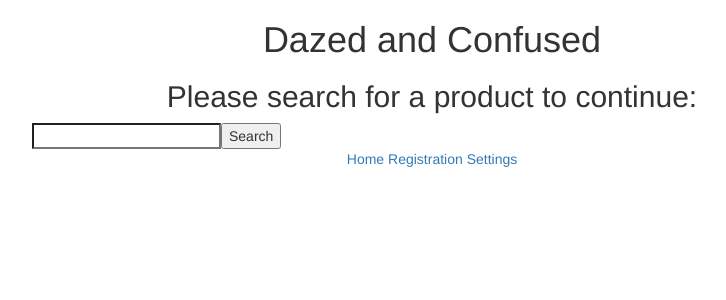
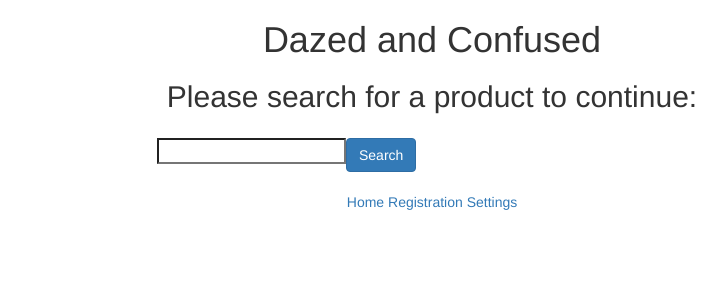
Before and after one commit to haleyt2015/Dazed-Confused, a Django app: page /user_profile in a window 1280 px wide. Shown: the top 300 px of the page, without its empty margins (208-934 px from the left). Run offline with Django 3.2, Linux system fonts and the light colour scheme; some libraries are stand-ins or nearby versions.

Commit message:
Minor improvments

```diff
--- a/Dazed_And_Confused/webApp/templates/user_profile.html
+++ b/Dazed_And_Confused/webApp/templates/user_profile.html
@@ -5,7 +5,7 @@
 
 <h2 class='text-center'>Please search for a product to continue:</h2>
 
-<div style="width:800px; margin:0 auto;">
-  <input type="search" id="mySearch" name="q"><button>Search</button>
+<div style="width:550px; margin:20 auto;">
+  <input type="search"  id="mySearch" name="q"><button class="btn btn-primary" style="margin-top:5px;">Search</button>
 </div>
 {%endblock%}
```
Also changed, not shown: Dazed_And_Confused/db.sqlite3.
